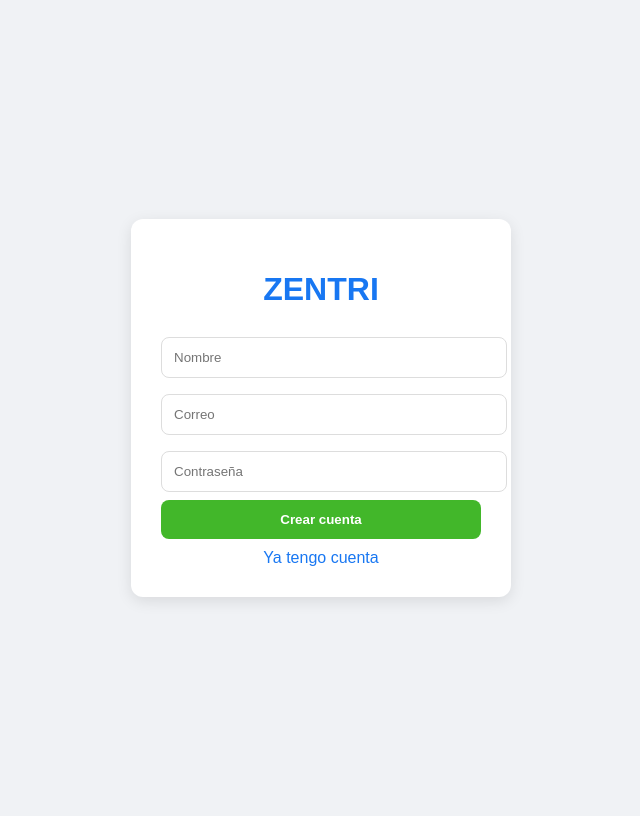
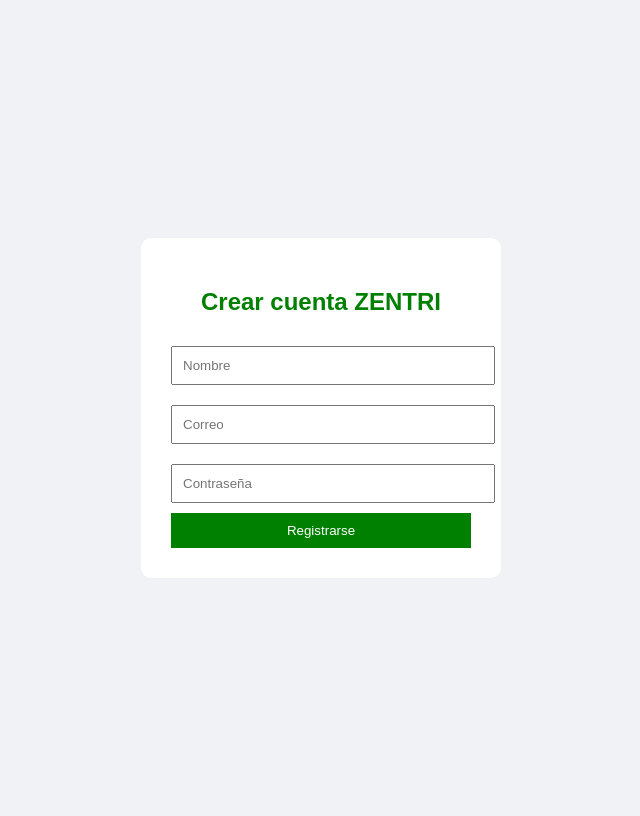
Before and after one commit to deleongalindo24-lgtm/mibook, a Flask app: page /register in a window 1280 px wide. Shown: the whole page, without its empty margins (319-959 px from the left). Run offline with Flask 3, Linux system fonts and the light colour scheme; some libraries are stand-ins or nearby versions.

Commit message:
Update register.html

```diff
--- a/templates/register.html
+++ b/templates/register.html
@@ -1,76 +1,63 @@
 <!DOCTYPE html>
 <html>
 <head>
-    <title>Zentri - Register</title>
+    <title>ZENTRI - Registro</title>
     <style>
-        body{
+        body {
             font-family: Arial;
-            background:#f0f2f5;
-            display:flex;
-            justify-content:center;
-            align-items:center;
-            height:100vh;
+            background: #f0f2f5;
+            display: flex;
+            justify-content: center;
+            align-items: center;
+            height: 100vh;
         }
 
-        .box{
-            background:white;
-            padding:30px;
-            border-radius:12px;
-            width:320px;
-            box-shadow:0px 4px 15px rgba(0,0,0,0.1);
-            text-align:center;
+        .box {
+            background: white;
+            padding: 30px;
+            border-radius: 10px;
+            width: 300px;
         }
 
-        h1{
-            color:#1877f2;
-            font-size:32px;
+        h2 {
+            text-align: center;
+            color: green;
         }
 
-        input{
-            width:100%;
-            padding:12px;
-            margin:8px 0;
-            border:1px solid #ddd;
-            border-radius:8px;
+        input {
+            width: 100%;
+            padding: 10px;
+            margin: 10px 0;
         }
 
-        button{
-            width:100%;
-            padding:12px;
-            background:#42b72a;
-            color:white;
-            border:none;
-            border-radius:8px;
-            cursor:pointer;
-            font-weight:bold;
+        .btn {
+            width: 100%;
+            padding: 10px;
+            background: green;
+            color: white;
+            border: none;
+            cursor: pointer;
         }
 
-        button:hover{
-            background:#36a420;
-        }
-
-        a{
-            display:block;
-            margin-top:10px;
-            color:#1877f2;
-            text-decoration:none;
+        .btn:focus {
+            outline: none;
+            background: green;
         }
     </style>
 </head>
+<body>
 
-<body>
 <div class="box">
-    <h1>ZENTRI</h1>
+    <h2>Crear cuenta ZENTRI</h2>
 
     <form method="POST">
         <input name="name" placeholder="Nombre">
         <input name="email" placeholder="Correo">
         <input name="password" type="password" placeholder="Contraseña">
 
-        <button type="submit">Crear cuenta</button>
+        <button class="btn">Registrarse</button>
     </form>
+</div>
 
-    <a href="/login">Ya tengo cuenta</a>
-</div>
 </body>
 </html>
```
